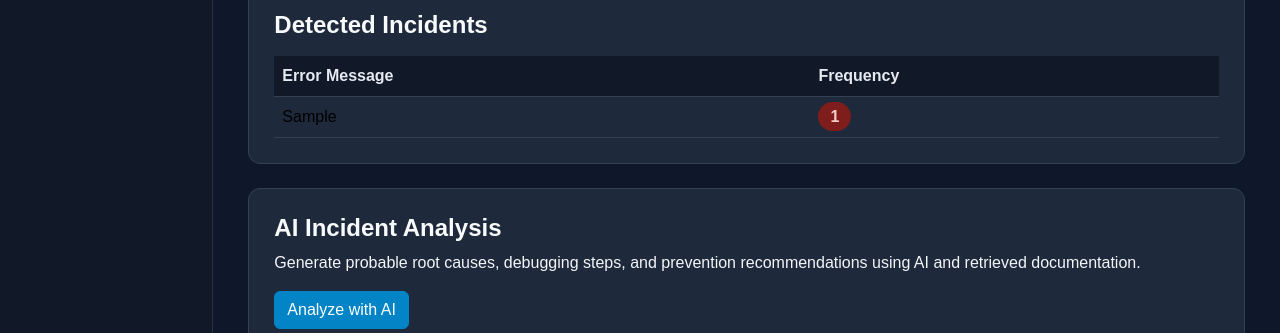
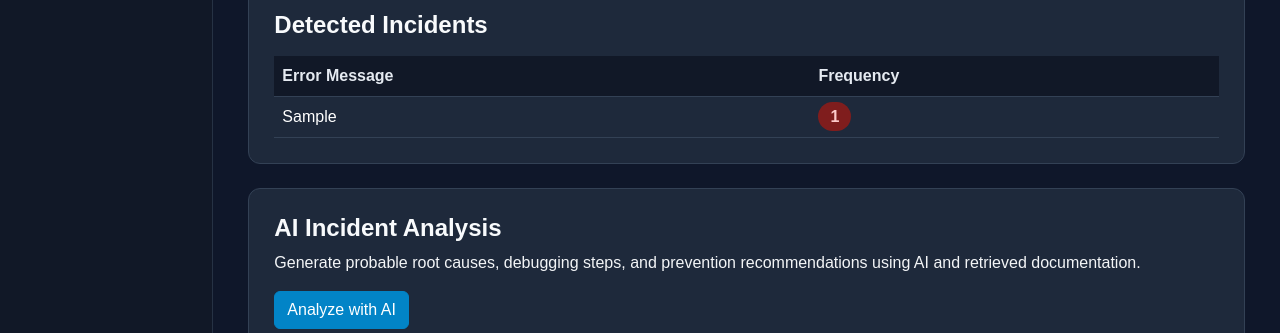
Before and after one commit to ahrarmofiz01/MY-WEB, a Flask app: page /incidents/1 in a window 1280 px wide. Shown: the part 314-647 px from the top of the page. Run offline with Flask 3, Linux system fonts and the light colour scheme; tables that the repository leaves empty hold one stand-in row (values such as "Sample post").

Commit message:
add code

```diff
--- a/templates/incidents.html
+++ b/templates/incidents.html
@@ -227,7 +227,7 @@
 
                             <tr>
 
-                                <td class="error-message">
+                                <td class="error-message" style="color: white">
                                     {{ incident[0] }}
                                 </td>
 
```
